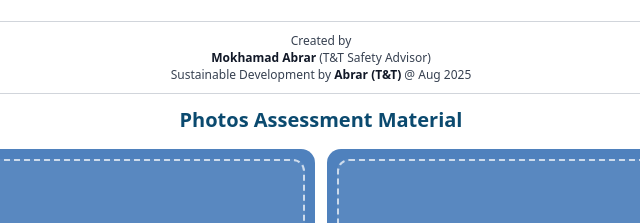
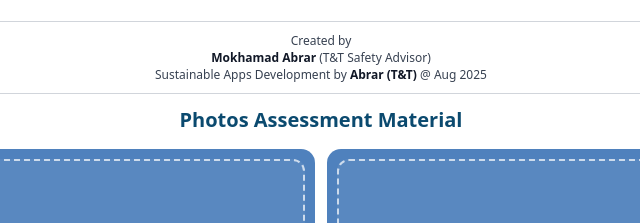
Before and after one commit to mokhamadabrar/inspectsite, a plain HTML site: page mat-handling.html in a window 1280 px wide. Shown: the part 2308-2531 px from the top of the page, 319-959 px from the left. Drawn offline with Linux system fonts and the light colour scheme.

Commit message:
Update mat-handling.html

```diff
--- a/mat-handling.html
+++ b/mat-handling.html
@@ -438,7 +438,7 @@
     <div class="line"></div>
     <div>Created by</div>
     <div><b>Mokhamad Abrar</b> (T&amp;T Safety Advisor)</div>
-    <div>Sustainable Development by <b>Abrar (T&amp;T)</b> @ Aug 2025</div>
+    <div>Sustainable Apps Development by <b>Abrar (T&amp;T)</b> @ Aug 2025</div>
   </div>
 
   <!-- Garis tambahan di bawah footer -->
```
